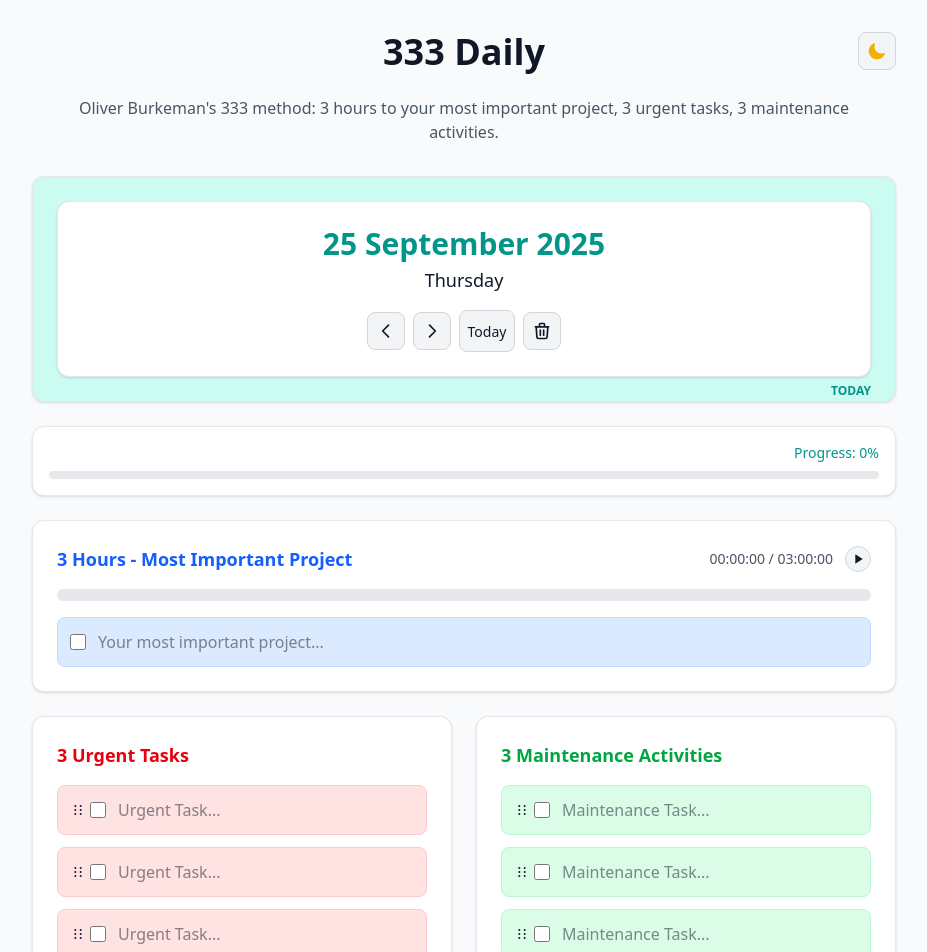
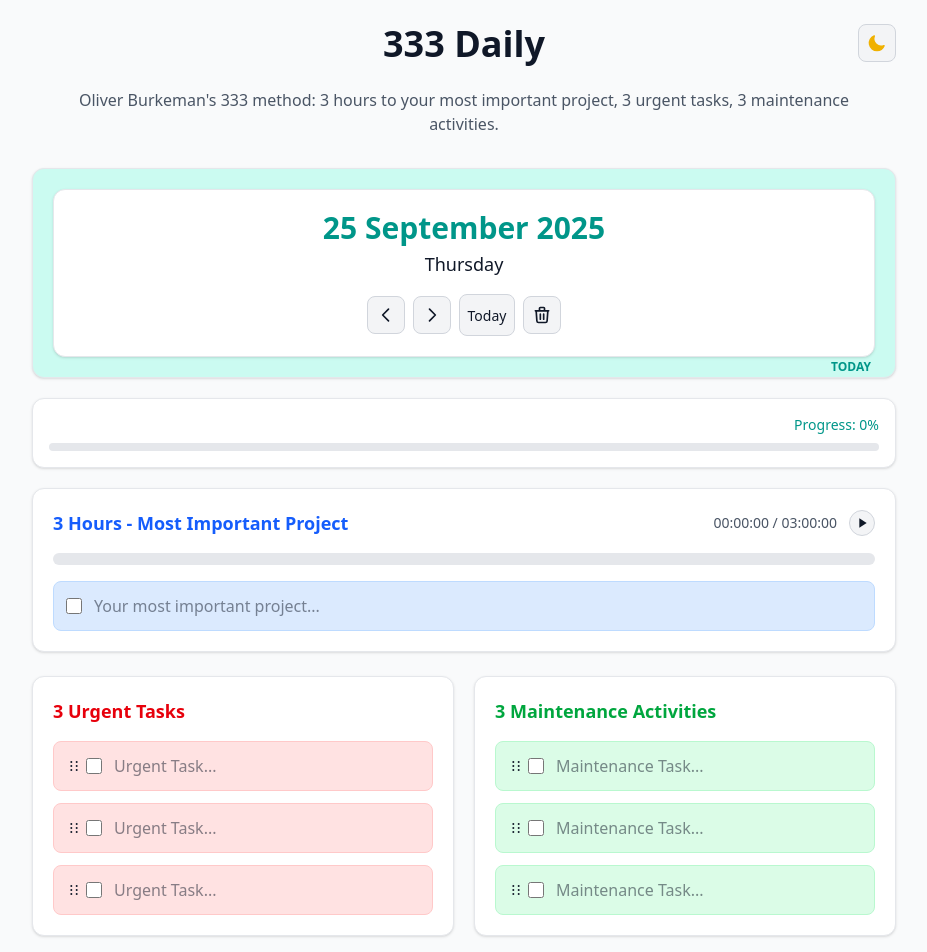
Before and after one commit to rthrs/333daily, a React (Vite) app: page / in a window 1280 px wide. Shown: the top 952 px of the page, without its empty margins (176-1103 px from the left). Built offline with nearby package versions, Linux system fonts and the light colour scheme.

Commit message:
refactor: adjust padding and spacing in layout components for improved visual consistency

```diff
--- a/src/components/AppTitle.jsx
+++ b/src/components/AppTitle.jsx
@@ -3,7 +3,7 @@ import ThemeSwitcher from './ThemeSwitcher'
 
 const AppTitle = () => {
   return (
-    <div className="flex mb-4 flex-col">
+    <div className="flex mb-4 flex-col pt-6">
       <div className="flex justify-between items-start">
         <div className="flex-1"></div>
         <h1 className="flex-1 text-center text-4xl font-bold text-gray-900 dark:text-white mb-2 whitespace-nowrap">333 Daily</h1>
--- a/src/components/HomePage.jsx
+++ b/src/components/HomePage.jsx
@@ -92,10 +92,10 @@ function HomePage() {
 
   return (
     <div className="min-h-screen bg-gray-50 dark:bg-gray-900 flex flex-col">
-      <div className="container mx-auto px-4 pt-8 max-w-4xl h-full flex-1 flex flex-col">
+      <div className="container mx-auto px-4 max-w-4xl h-full flex-1 flex flex-col">
         <AppTitle />
 
-        <div className="flex flex-col space-y-6">
+        <div className="flex flex-col space-y-5">
 
         <DateNavigation onDateChange={handleDateChangeWithTimer} onClearAll={clearAllTasks} />
 
@@ -115,7 +115,7 @@ function HomePage() {
             onUpdateTask={updateTask}
           />
 
-        <div className="grid grid-cols-1 md:grid-cols-2 gap-6">
+        <div className="grid grid-cols-1 md:grid-cols-2 gap-5">
           <TaskCategory
             title="3 Urgent Tasks"
             placeholderPrefix="Urgent Task"
--- a/src/index.css
+++ b/src/index.css
@@ -54,7 +54,7 @@
 
   /* Layout Components */
   .card {
-    @apply bg-white rounded-xl shadow-sm border border-gray-200 p-6 dark:bg-gray-800 dark:border-gray-700;
+    @apply bg-white rounded-xl shadow-sm border border-gray-200 p-5 dark:bg-gray-800 dark:border-gray-700;
   }
 
   /* Drag and drop styles - entire item is draggable */
```
